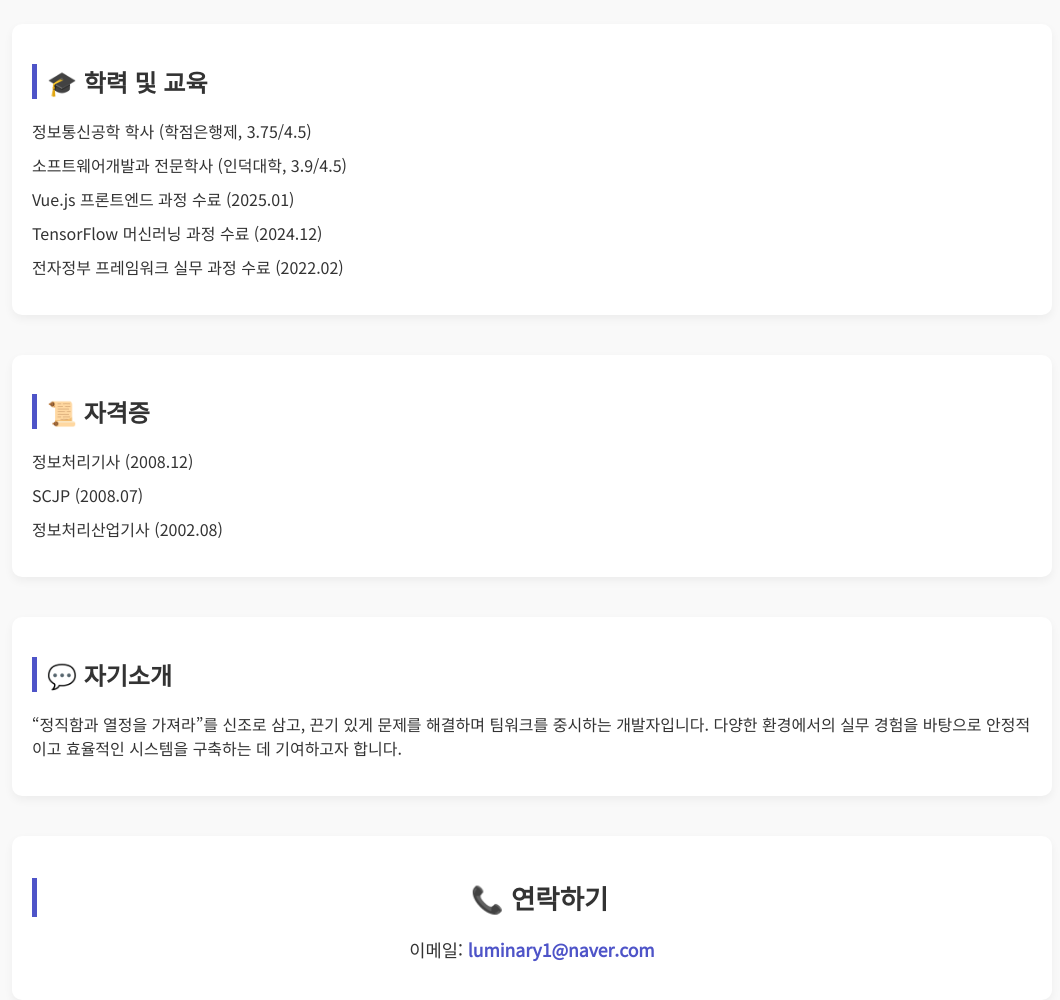
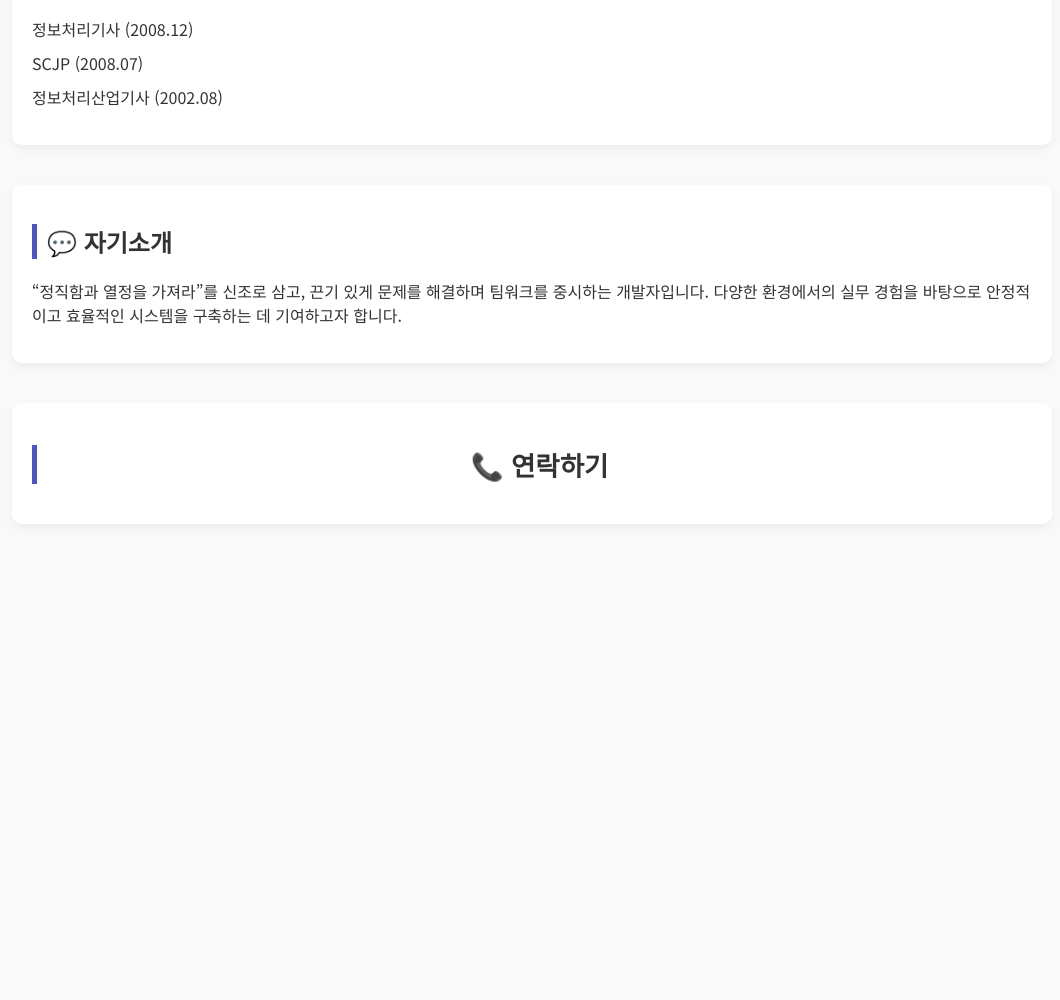
Before and after one commit to luminary1/luminary1, a plain HTML site: page index.html in a window 1280 px wide. Shown: the part 1292-2292 px from the top of the page, without its empty margins (108-1168 px from the left). After the commit the page ends 1856 px from the top, so only its background shows below. Drawn offline with Linux system fonts and the light colour scheme.

Commit message:
Update index.html

```diff
--- a/index.html
+++ b/index.html
@@ -2,7 +2,7 @@
 <html lang="ko">
 <head>
   <meta charset="UTF-8">
-  <title>김희영 포트폴리오</title>
+  <title>포트폴리오</title>
   <link href="https://fonts.googleapis.com/css2?family=Noto+Sans+KR&display=swap" rel="stylesheet">
   <style>
     body {
@@ -74,7 +74,7 @@
 <body>
 
 <header>
-  <h1>김희영 포트폴리오</h1>
+  <h1>포트폴리오</h1>
   <p>백엔드 개발자 · 웹프로그래머 · SI 전문가</p>
 </header>
 
@@ -83,9 +83,6 @@
   <ul>
     <li><strong>이름:</strong> 김희영</li>
     <li><strong>경력:</strong> 13년 1개월</li>
-    <li><strong>이메일:</strong> <a href="mailto:luminary1@naver.com">luminary1@naver.com</a></li>
-    <li><strong>거주지:</strong> 전남 해남군</li>
-    <li><strong>희망연봉:</strong> 8,000만원 이상</li>
   </ul>
 </section>
 
@@ -123,17 +120,6 @@
 </section>
 
 <section>
-  <h2>🎓 학력 및 교육</h2>
-  <ul>
-    <li>정보통신공학 학사 (학점은행제, 3.75/4.5)</li>
-    <li>소프트웨어개발과 전문학사 (인덕대학, 3.9/4.5)</li>
-    <li>Vue.js 프론트엔드 과정 수료 (2025.01)</li>
-    <li>TensorFlow 머신러닝 과정 수료 (2024.12)</li>
-    <li>전자정부 프레임워크 실무 과정 수료 (2022.02)</li>
-  </ul>
-</section>
-
-<section>
   <h2>📜 자격증</h2>
   <ul>
     <li>정보처리기사 (2008.12)</li>
@@ -151,7 +137,6 @@
 
 <section class="contact">
   <h2>📞 연락하기</h2>
-  <p>이메일: <a href="mailto:luminary1@naver.com">luminary1@naver.com</a></p>
 </section>
 
 </body>
```
